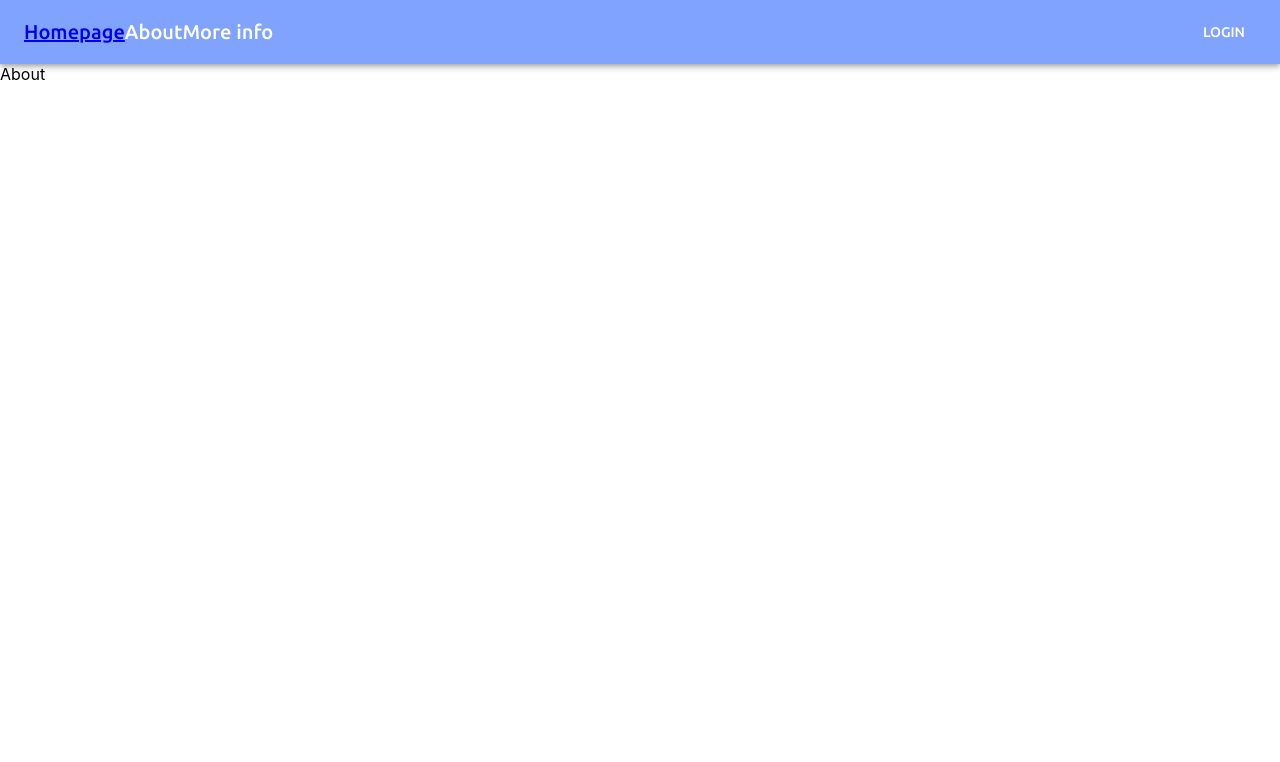
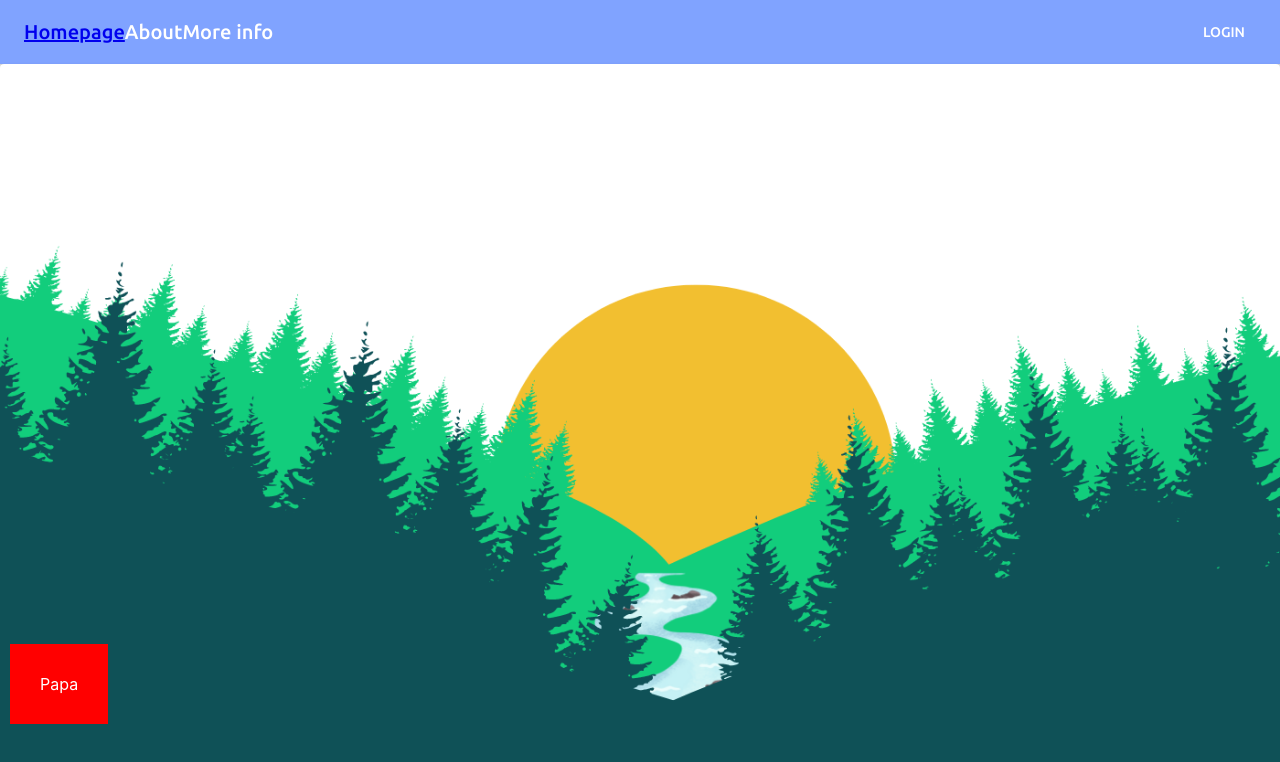
Before and after one commit to Majchrzak202/AirQuality, a React (Create React App) app: page /about in a window 1280 px wide. Shown: the top 762 px of the page. Built offline with nearby package versions, Linux system fonts and the light colour scheme.

Commit message:
Added a draft of About Component

```diff
--- a/src/components/About.js
+++ b/src/components/About.js
@@ -1,9 +1,44 @@
-import React from 'react'
+import React from "react";
+import { Box } from "@mui/system";
+import BackgroundJpg from "./../assets/AboutBackground.png";
+import { Paper } from "@mui/material";
+
+const styles = {
+  paperContainer: {
+    backgroundImage: BackgroundJpg,
+  },
+};
 
 const About = () => {
   return (
-    <div>About</div>
-  )
-}
+    <Paper style={styles.paperContainer}>
+      <img src={BackgroundJpg} style={{ height: "80%", width: "100vw" }} />
+      <Box
+        style={{
+          display: "flex",
+          minHeight: "50vh",
+          alignItems: 'flex-start',
+          backgroundColor: "#0f5157",
+          marginTop: -5,
+        }}
+      >
+        <Box
+          style={{
+            backgroundColor: "red",
+            display: "flex",
+            width: "auto",
+            height: "auto",
+            padding: 30,
+            margin: 10,
+            marginTop: -150,
+            color: 'white'
+          }}
+        >
+          Papa
+        </Box>
+      </Box>
+    </Paper>
+  );
+};
 
-export default About
+export default About;
```
Also changed, not shown: src/assets/AboutBackground.png (added).
